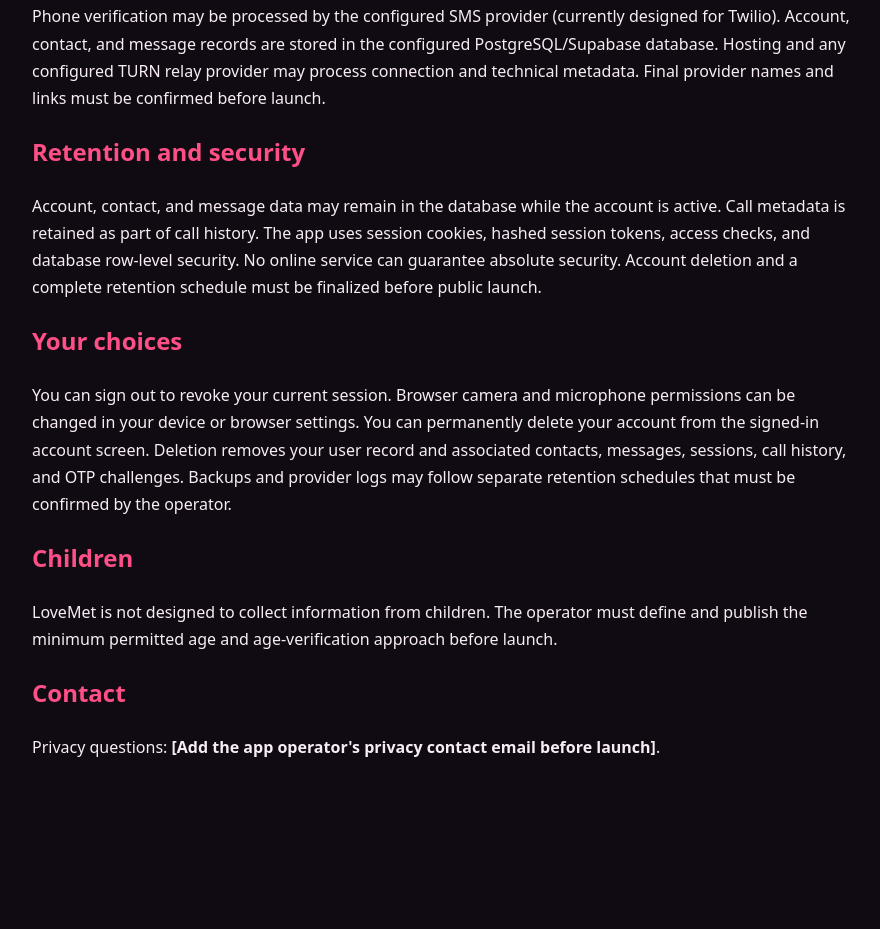
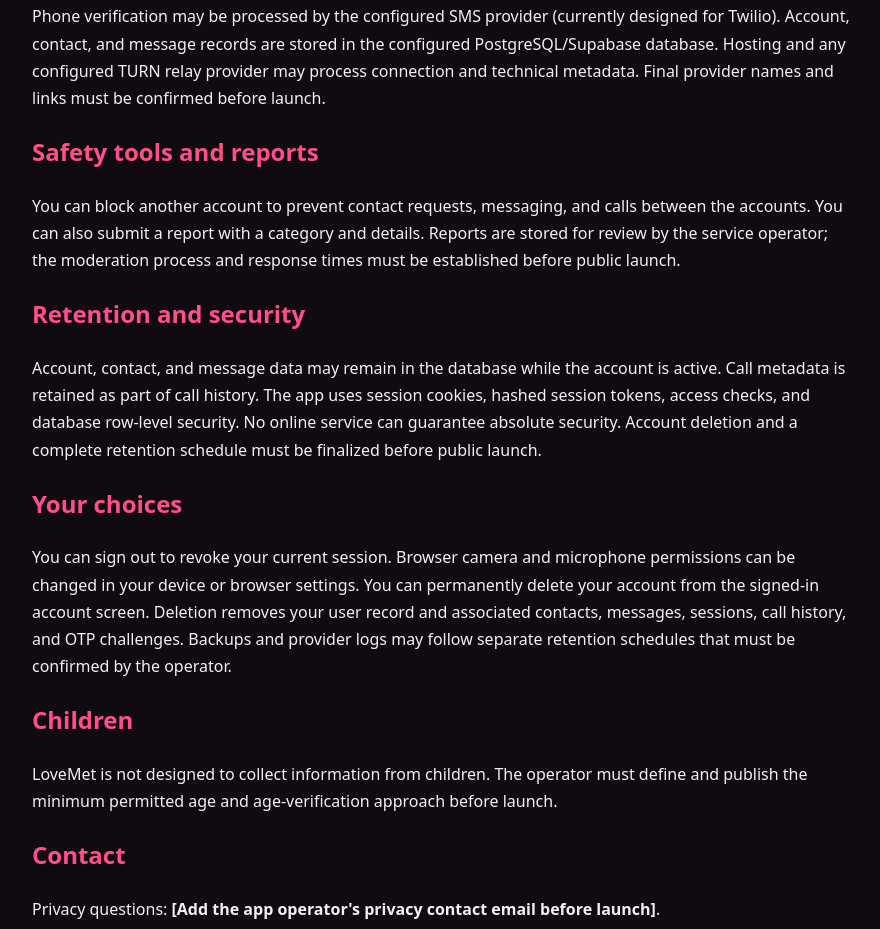
Before and after one commit to beingmdaslam/LoveMet, a website: page public/privacy.html in a window 1280 px wide. Shown: the part 1050-1979 px from the top of the page, without its empty margins (198-1078 px from the left). Before the commit the page ends 1883 px from the top, so only its background shows below. Drawn offline with Linux system fonts and the light colour scheme.

Commit message:
Describe block and report data processing

```diff
--- a/public/privacy.html
+++ b/public/privacy.html
@@ -30,6 +30,8 @@
   <p>Text messages and account records are stored in the application database. Video and audio are transmitted using WebRTC. The current app does not provide end-to-end encryption and does not include a call-recording feature. Depending on network conditions, media may travel directly between devices or through a configured TURN relay. Do not use the service to transmit information that requires a level of confidentiality the current app cannot guarantee.</p>
   <h2>Service providers</h2>
   <p>Phone verification may be processed by the configured SMS provider (currently designed for Twilio). Account, contact, and message records are stored in the configured PostgreSQL/Supabase database. Hosting and any configured TURN relay provider may process connection and technical metadata. Final provider names and links must be confirmed before launch.</p>
+  <h2>Safety tools and reports</h2>
+  <p>You can block another account to prevent contact requests, messaging, and calls between the accounts. You can also submit a report with a category and details. Reports are stored for review by the service operator; the moderation process and response times must be established before public launch.</p>
   <h2>Retention and security</h2>
   <p>Account, contact, and message data may remain in the database while the account is active. Call metadata is retained as part of call history. The app uses session cookies, hashed session tokens, access checks, and database row-level security. No online service can guarantee absolute security. Account deletion and a complete retention schedule must be finalized before public launch.</p>
   <h2>Your choices</h2>
```
